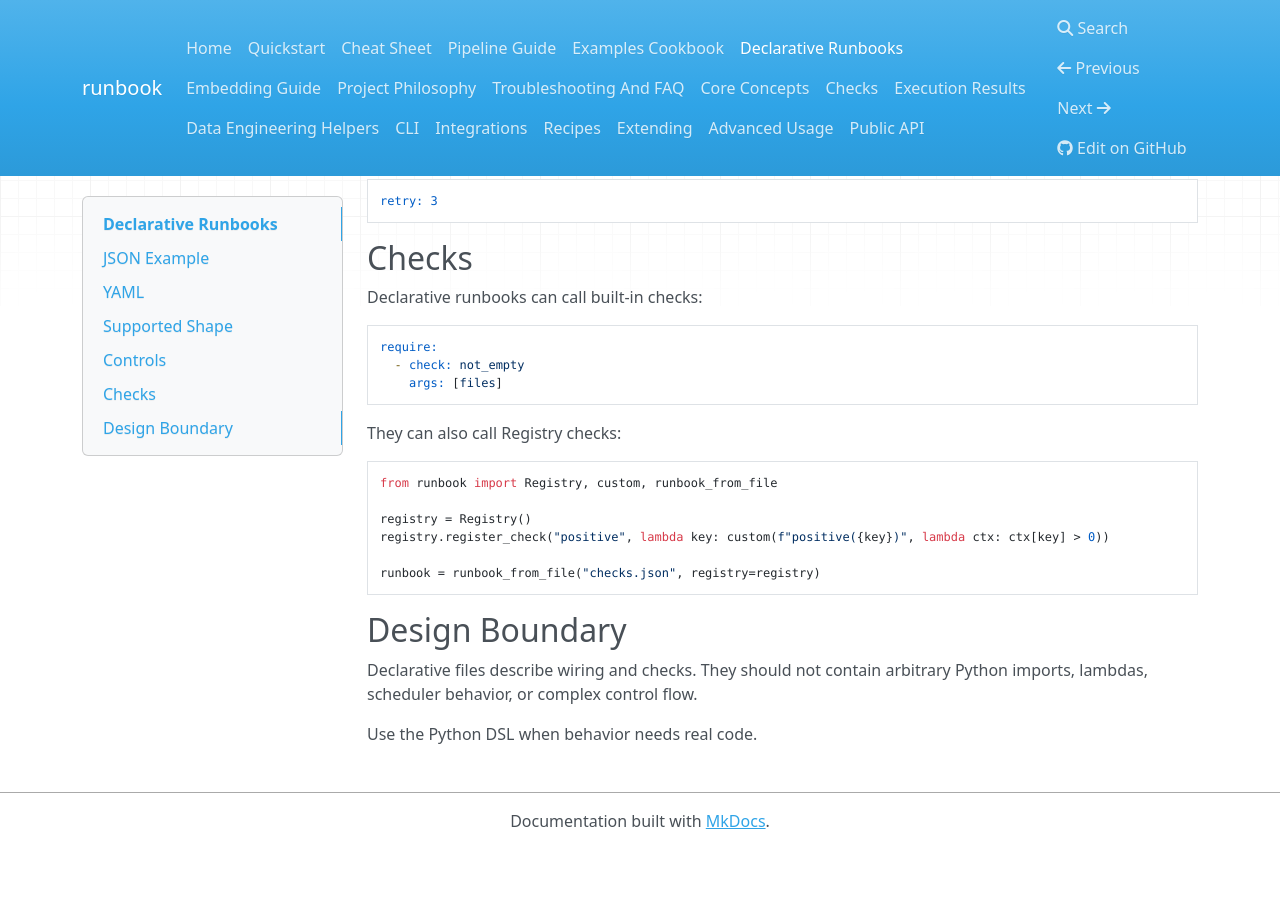
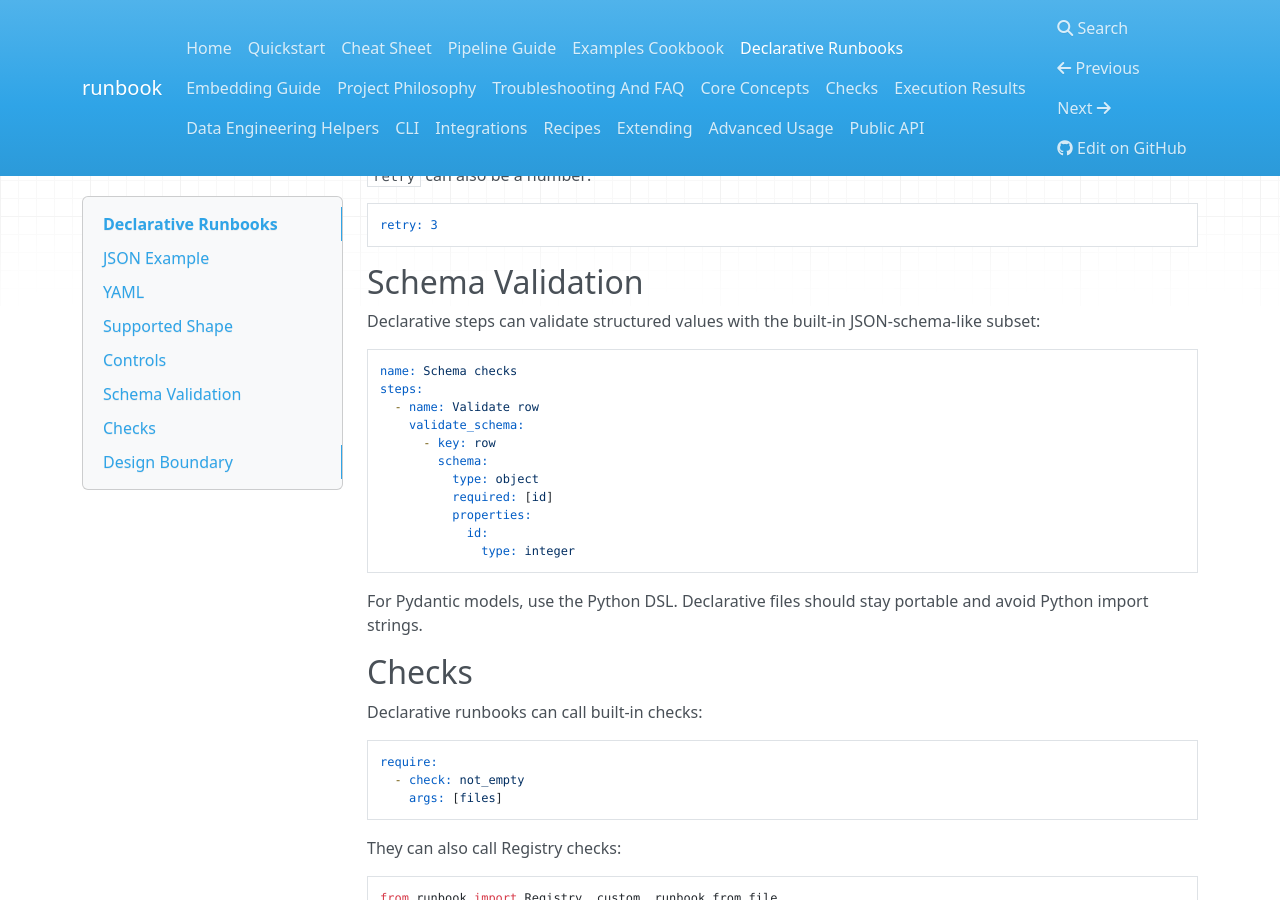
Before and after one commit to PotemkinAlexey/runbook, an MkDocs documentation site: the page built from docs/declarative.md, in a window 1280 px wide and 900 px high, scrolled down 3265 px. Built offline with MkDocs 1.6.1, drawn with Linux system fonts in a browser that asks for light colours; nearby versions of some CDN libraries; before the commit the page ends 4114 px from its top, so only the background shows below that.

Commit message:
Add declarative schema validation

````diff
--- a/docs/declarative.md
+++ b/docs/declarative.md
@@ -106,6 +106,7 @@ Step fields:
 - `skip_when`
 - `warn_when`
 - `fail_when`
+- `validate_schema`
 - `retry`
 - `timeout`
 
@@ -167,6 +168,26 @@ stages:
 retry: 3
 ```
 
+## Schema Validation
+
+Declarative steps can validate structured values with the built-in JSON-schema-like subset:
+
+```yaml
+name: Schema checks
+steps:
+  - name: Validate row
+    validate_schema:
+      - key: row
+        schema:
+          type: object
+          required: [id]
+          properties:
+            id:
+              type: integer
+```
+
+For Pydantic models, use the Python DSL. Declarative files should stay portable and avoid Python import strings.
+
 ## Checks
 
 Declarative runbooks can call built-in checks:
````
Also changed, not shown: CHANGELOG.md (+1 -0 lines), 2 other files.
